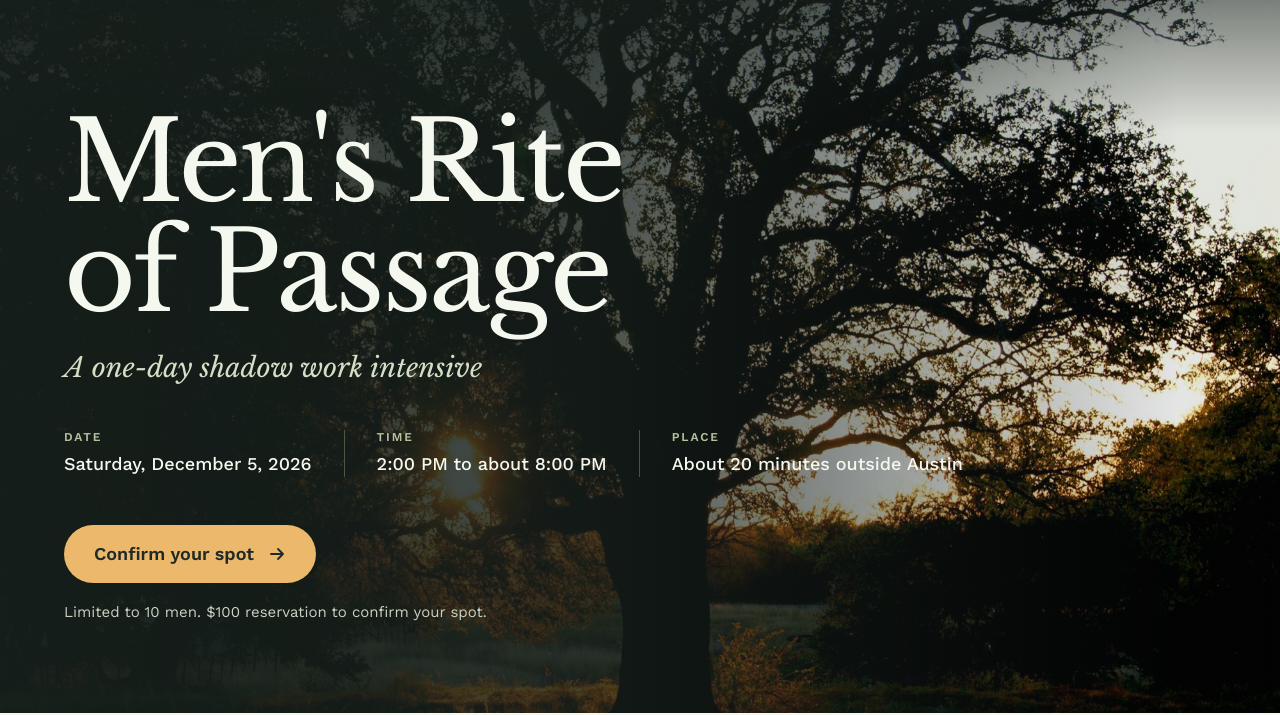
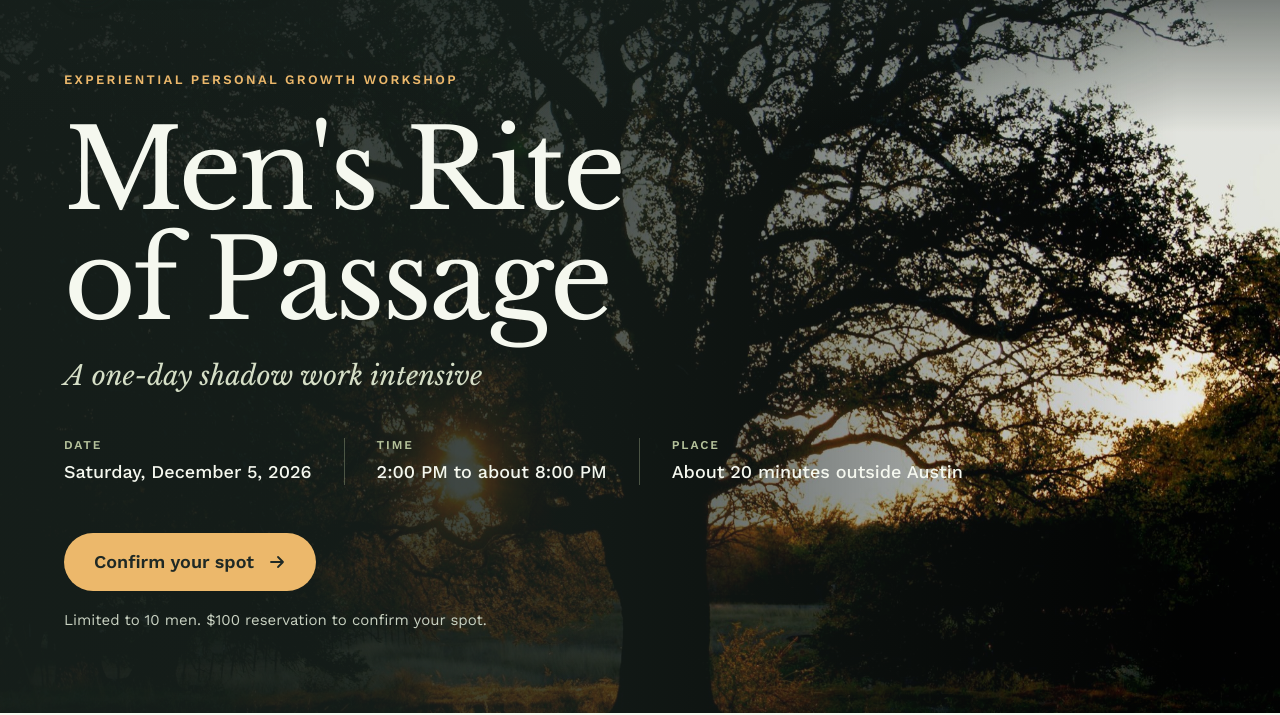
Before and after one commit to AIRSHP/events, a plain HTML site: page rite-of-passage/index.html in a window 1280 px wide. Shown: the part 87-802 px from the top of the page. Drawn offline with Linux system fonts and the light colour scheme.

Commit message:
Hero eyebrow: experiential personal growth workshop
Co-Authored-By: Claude Opus 5.5 <noreply@anthropic.com>

```diff
--- a/rite-of-passage/index.html
+++ b/rite-of-passage/index.html
@@ -41,6 +41,7 @@
       <img src="images/hero-live-oak-2000.jpg" alt="" width="2000" height="1455" fetchpriority="high">
     </picture>
     <div class="hero-copy">
+      <p class="hero-kicker">Experiential personal growth workshop</p>
       <h1 id="hero-title">Men's Rite of Passage</h1>
       <p class="hero-sub">A one-day shadow<br class="br-mobile"> work intensive</p>
       <dl class="facts">
```
